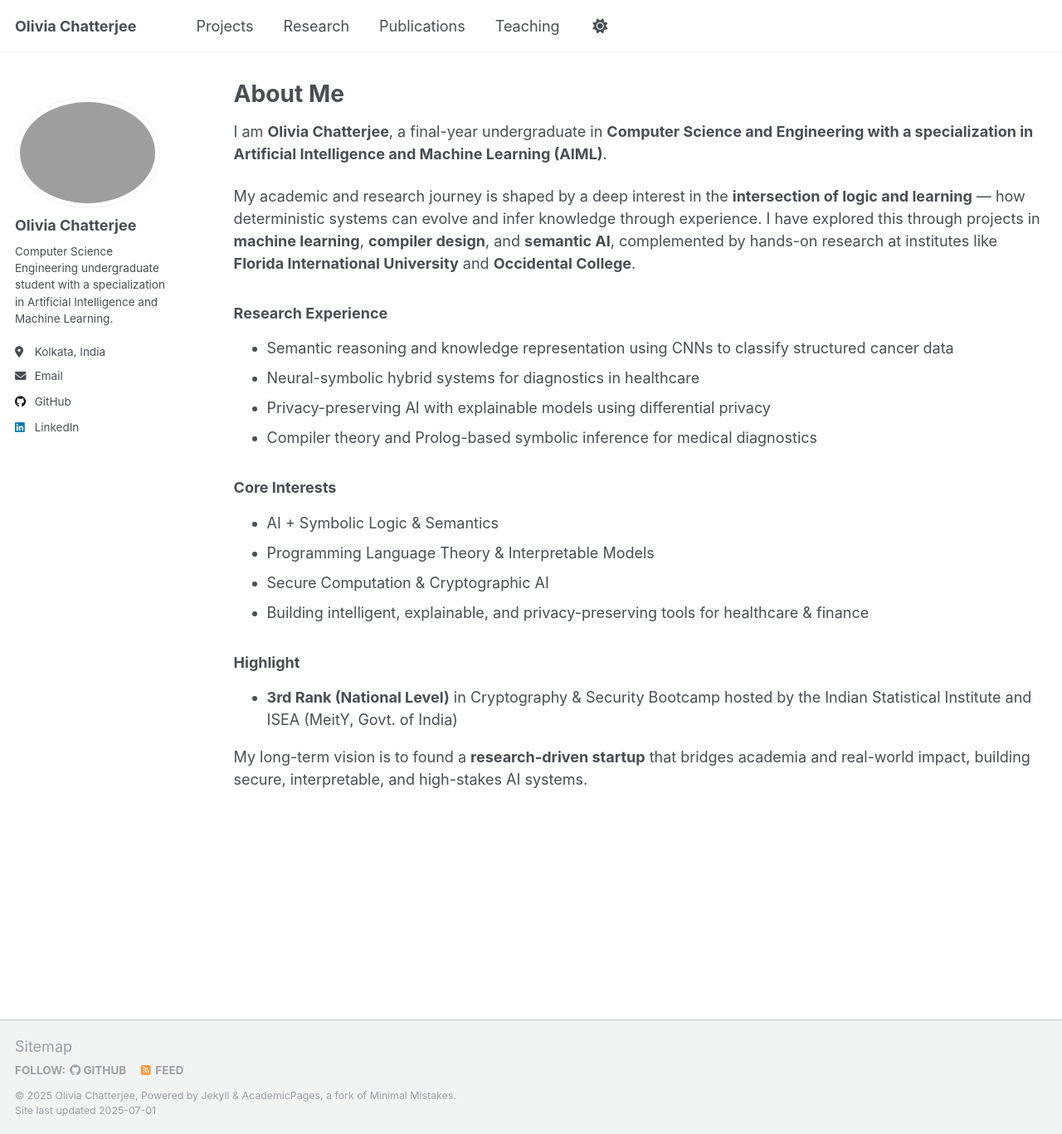
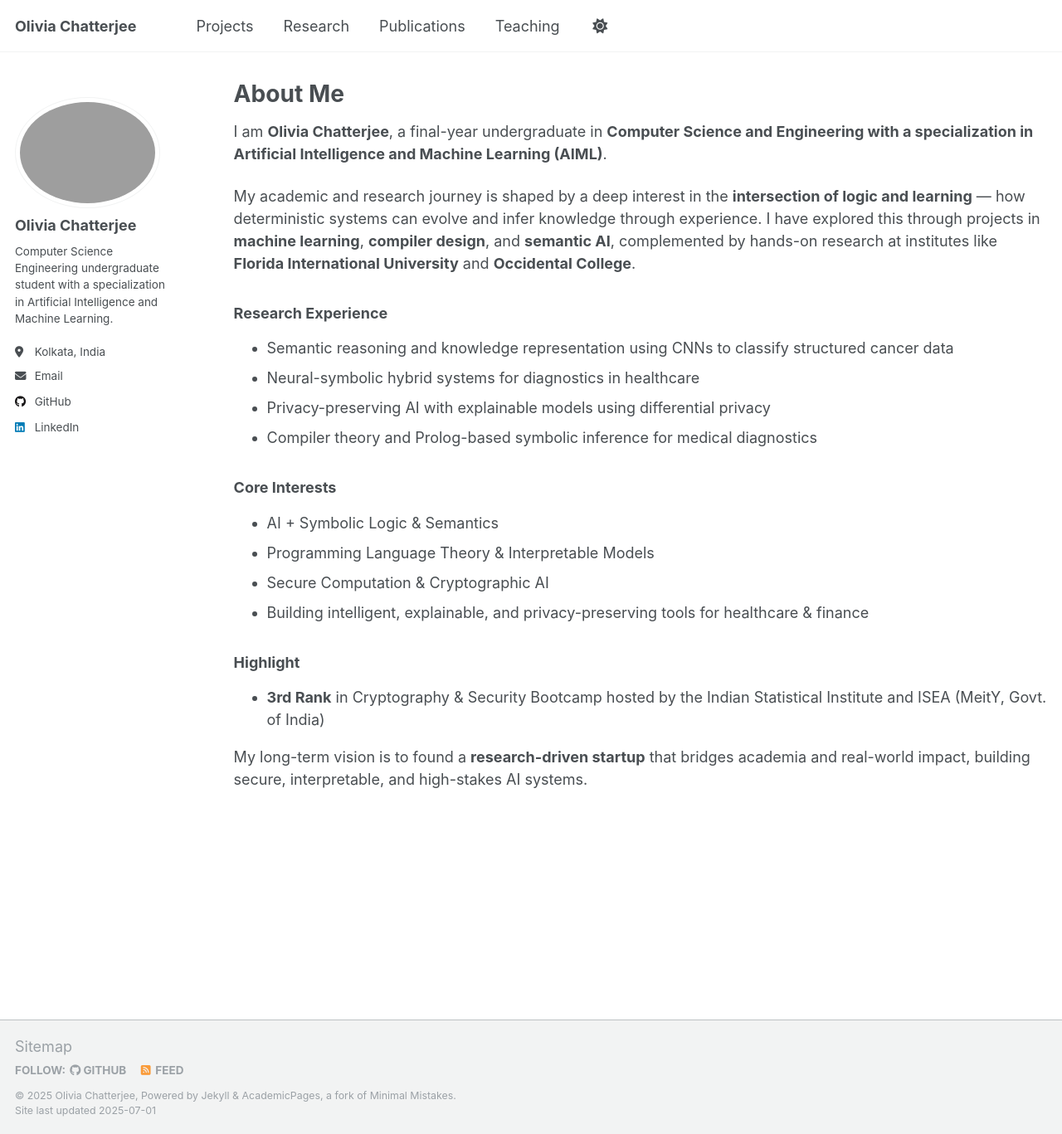
Before and after one commit to olivia-chatterjee/olivia-chatterjee.github.io, a Jekyll site: the page built from _pages/about.md, in a window 1280 px wide and 1367 px high. Shown: the whole window at 83% size. Built offline with Jekyll 4.4.1, drawn with Linux system fonts in a browser that asks for light colours; a script that is not in the unit is left out.

Commit message:
Update about.md

```diff
--- a/_pages/about.md
+++ b/_pages/about.md
@@ -22,6 +22,6 @@ My academic and research journey is shaped by a deep interest in the **intersect
 - Building intelligent, explainable, and privacy-preserving tools for healthcare & finance
 
 ### Highlight
-- **3rd Rank (National Level)** in Cryptography & Security Bootcamp hosted by the Indian Statistical Institute and ISEA (MeitY, Govt. of India)
+- **3rd Rank** in Cryptography & Security Bootcamp hosted by the Indian Statistical Institute and ISEA (MeitY, Govt. of India)
 
 My long-term vision is to found a **research-driven startup** that bridges academia and real-world impact, building secure, interpretable, and high-stakes AI systems.
```
